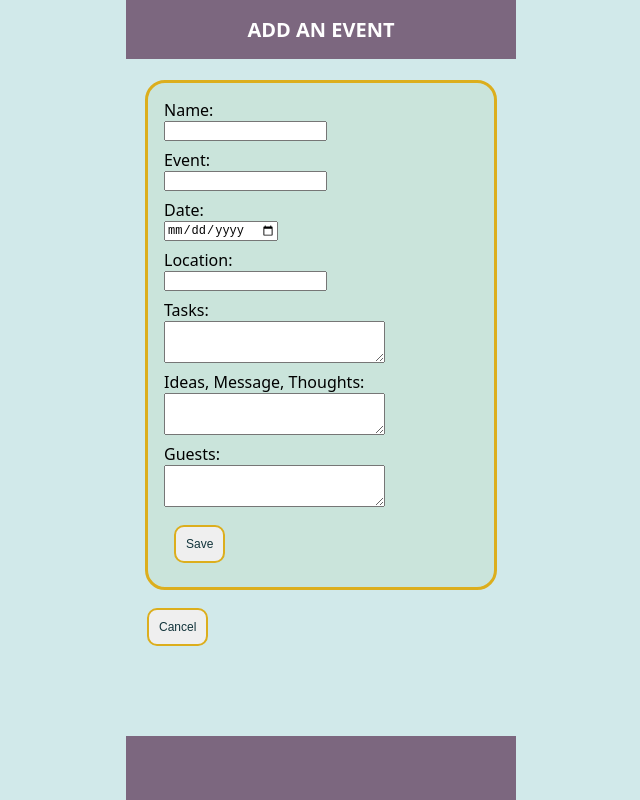
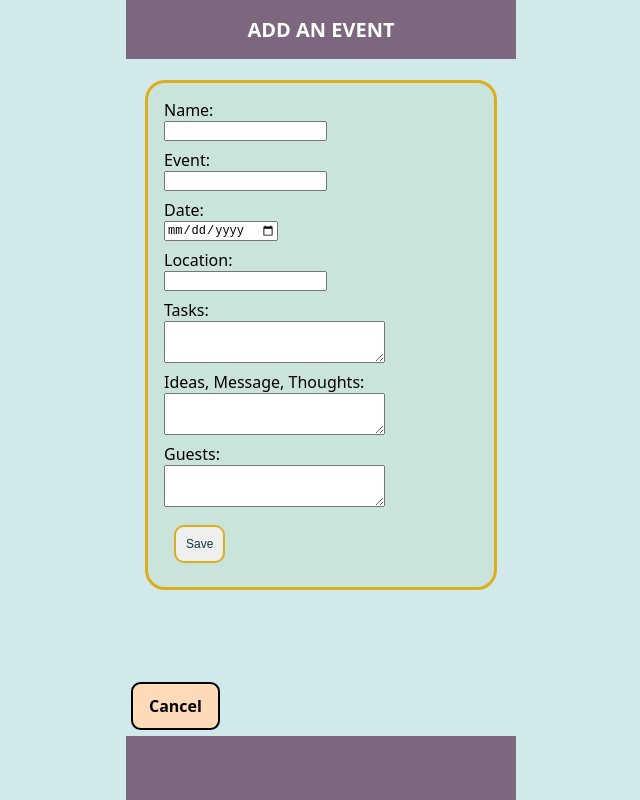
Before and after one commit to mulewile/capstone-project, a Next.js app: page /events/add in a window 1280 px wide. Shown: the whole page, without its empty margins (319-959 px from the left). Built offline with nearby package versions, Linux system fonts and the light colour scheme.

Commit message:
Some styling & import/export house keeping

```diff
--- a/components/Form/index.js
+++ b/components/Form/index.js
@@ -1,7 +1,9 @@
 import styled from "styled-components";
+import { StyledLink } from "../Link/StyledLinks";
 import Button from "../Button";
 import { StyledHeader } from "../Header";
 import { StyledFooter } from "../Footer";
+
 export const StyledForm = styled.form`
   max-width: 368px;
   border: 3px solid #dcae1d;
@@ -10,6 +12,7 @@ export const StyledForm = styled.form`
   margin: 0.5rem;
   background-color: #cae4db;
   margin-top: 80px;
+
   input {
     display: grid;
     margin-bottom: 8px;
@@ -26,7 +29,6 @@ export const StyledForm = styled.form`
 
 export default function Form({
   onSubmit,
-  onClick,
   isEditing,
   eventToEdit,
   handleUpdateEvents,
@@ -100,7 +102,7 @@ export default function Form({
             />
             <Button type="submit">Update</Button>
           </StyledForm>
-          <Button onClick={onClick}>Cancel</Button>
+          <StyledLink href="/">Cancel</StyledLink>
         </>
       ) : (
         <>
@@ -121,7 +123,7 @@ export default function Form({
             <textarea type="text" id="guests" name="guests" />
             <Button type="submit">Save</Button>
           </StyledForm>
-          <Button onClick={onClick}>Cancel</Button>
+          <StyledLink href="/">Cancel</StyledLink>
         </>
       )}
       <StyledFooter></StyledFooter>
--- /dev/null
+++ b/components/Link/StyledLinks.js
@@ -0,0 +1,28 @@
+import styled, { css } from "styled-components";
+
+export const StyledLink = styled.a`
+  display: flex;
+  position: fixed;
+  border: 2px solid black;
+  max-width: 100%;
+  background-color: peachpuff;
+  bottom: 70px;
+  left: 20px;
+  padding: 0.7rem 1rem;
+  border-radius: 0.6rem;
+  color: black;
+  left: calc(50% - 190px);
+  text-decoration: none;
+  font-weight: bold;
+`;
+export const CenteredLink = styled(StyledLink)`
+  ${css`
+    left: calc(80% - 190px);
+  `}
+`;
+
+export const RightLink = styled(StyledLink)`
+  ${css`
+    right: 20px;
+  `}
+`;
--- a/components/List/StyledListLayout.js
+++ b/components/List/StyledListLayout.js
@@ -3,7 +3,7 @@ import styled from "styled-components";
 export const StyledListItem = styled.li`
   display: grid;
   border: 3px solid #7c677f;
-  max-width: 368px;
+  max-width: 100%;
   border-radius: 20px;
   padding: 1rem;
   margin: 0.25rem;
@@ -14,7 +14,7 @@ export const StyledListItem = styled.li`
 `;
 
 export const StyledList = styled.ul`
-  max-width: 368px;
+  max-width: 100%;
   list-style: none;
   margin: 0;
   padding: 0;
--- a/components/List/index.js
+++ b/components/List/index.js
@@ -2,7 +2,6 @@ import Link from "next/link";
 import useSWR from "swr";
 import { v4 as uuidv4 } from "uuid";
 import { StyledListItem, StyledList } from "./StyledListLayout";
-import Button from "../Button";
 
 export default function List() {
   const { data } = useSWR("/api/events", { fallbackData: [] });
@@ -19,9 +18,6 @@ export default function List() {
           </Link>
         ))}
       </StyledList>
-      <Link href={`events/add`}>
-        <Button>Add</Button>
-      </Link>
     </>
   );
 }
--- /dev/null
+++ b/components/index.js
@@ -0,0 +1,18 @@
+import { StyledCard } from "./Card";
+import { StyledFooter } from "./Footer";
+import { StyledHeader } from "./Header";
+import { StyledModalWrapper, StyledModalContent } from "./Modal";
+import { StyledLink, CenteredLink, RightLink } from "./Link/StyledLinks";
+import Button from "./Button";
+
+export {
+  StyledCard,
+  StyledFooter,
+  StyledHeader,
+  StyledLink,
+  StyledModalContent,
+  StyledModalWrapper,
+  CenteredLink,
+  RightLink,
+  Button,
+};
--- a/pages/events/add.js
+++ b/pages/events/add.js
@@ -1,8 +1,7 @@
 import { useRouter } from "next/router";
 import uuid4 from "uuid4";
 import Form from "../../components/Form";
-import { StyledHeader } from "@/components/Header";
-import { StyledFooter } from "@/components/Footer";
+import { StyledHeader, StyledFooter } from "@/components";
 
 export default function AddEvent() {
   const router = useRouter();
@@ -32,14 +31,10 @@ export default function AddEvent() {
     }
   }
 
-  const cancelAdd = () => {
-    router.push(`/`);
-  };
-
   return (
     <>
       <StyledHeader>Add an Event</StyledHeader>
-      <Form onSubmit={handleSubmit} onClick={cancelAdd} />
+      <Form onSubmit={handleSubmit} />
       <StyledFooter></StyledFooter>
     </>
   );
```
Also changed, not shown: pages/events/[id]/index.js (+8 -20 lines), pages/index.js (+16 -5 lines).
